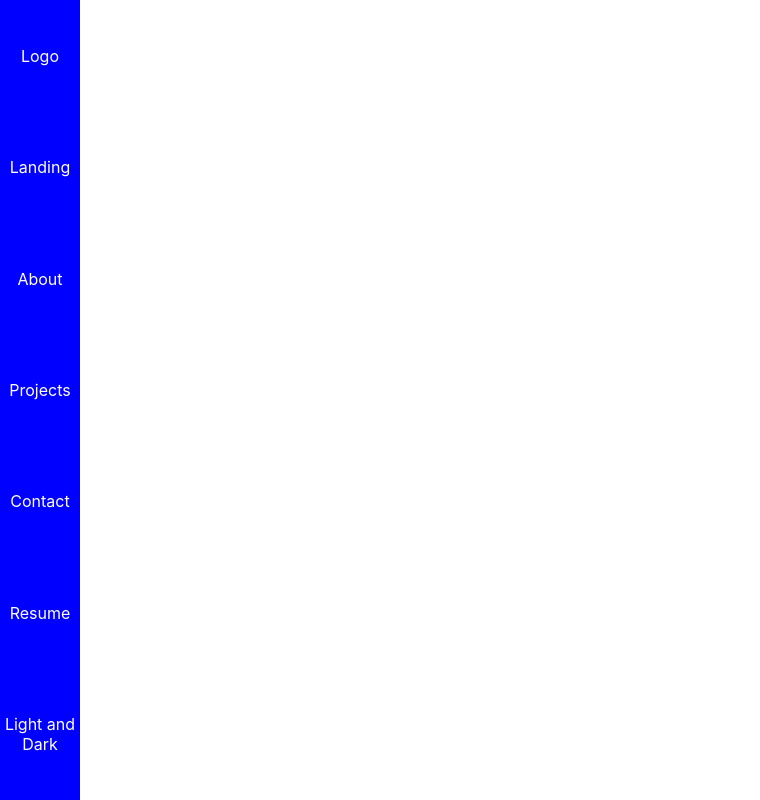
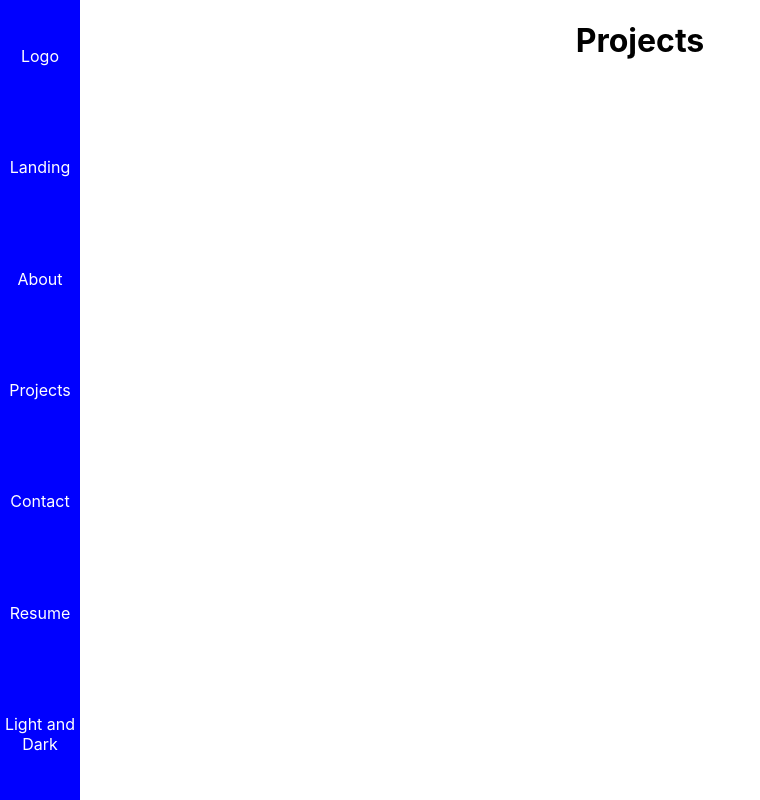
Before and after one commit to Shamikae/portfolio_2.0, a React (Create React App) app: page /projects in a window 1280 px wide. Shown: the whole page, without its empty margins (0-760 px from the left). Built offline with nearby package versions, Linux system fonts and the light colour scheme.

Commit message:
feat: Added Projects

```diff
--- a/src/App.js
+++ b/src/App.js
@@ -3,6 +3,7 @@ import { BrowserRouter as Router, Route, Switch } from  'react-router-dom';
 import NavBar from './Components/NavBar/NavBar';
 import About from './Components/About/About';
 import LandingPage from './Components/LandingPage/LandingPage';
+import Projects from './Components/Projects/Projects';
 
 function App() {
     return (
@@ -12,6 +13,7 @@ function App() {
                 <Switch>
                     <Route exact path="/" component={LandingPage} />
                     <Route path="/about" component={About} />
+                    <Route path="/projects" component={Projects} />
                 </Switch>
             </Router>
         </div>
--- a/src/Components/NavBar/NavBar.js
+++ b/src/Components/NavBar/NavBar.js
@@ -7,7 +7,7 @@ function NavBar() {
             < Link to='/'>Logo</Link>
             < Link to='/'>Landing</Link>
             < Link to='/about'>About</Link>
-            < Link to='/'>Projects</Link>
+            < Link to='/projects'>Projects</Link>
             < Link to='/'>Contact</Link>
             < Link to='/'>Resume</Link>
             < Link to='/'>Light and Dark</Link>
--- /dev/null
+++ b/src/Components/Projects/Projects.js
@@ -0,0 +1,7 @@
+function Projects(){
+    return(
+        <h1>Projects</h1>
+    )
+}
+
+export default Projects;
```
Also changed, not shown: src/Components/Contact/Contact.js (added, +7 -0 lines), src/Components/Resume/Resume.js (added, +7 -0 lines), src/Components/Contact/Contact.css (added), src/Components/Resume/Resume.css (added).
